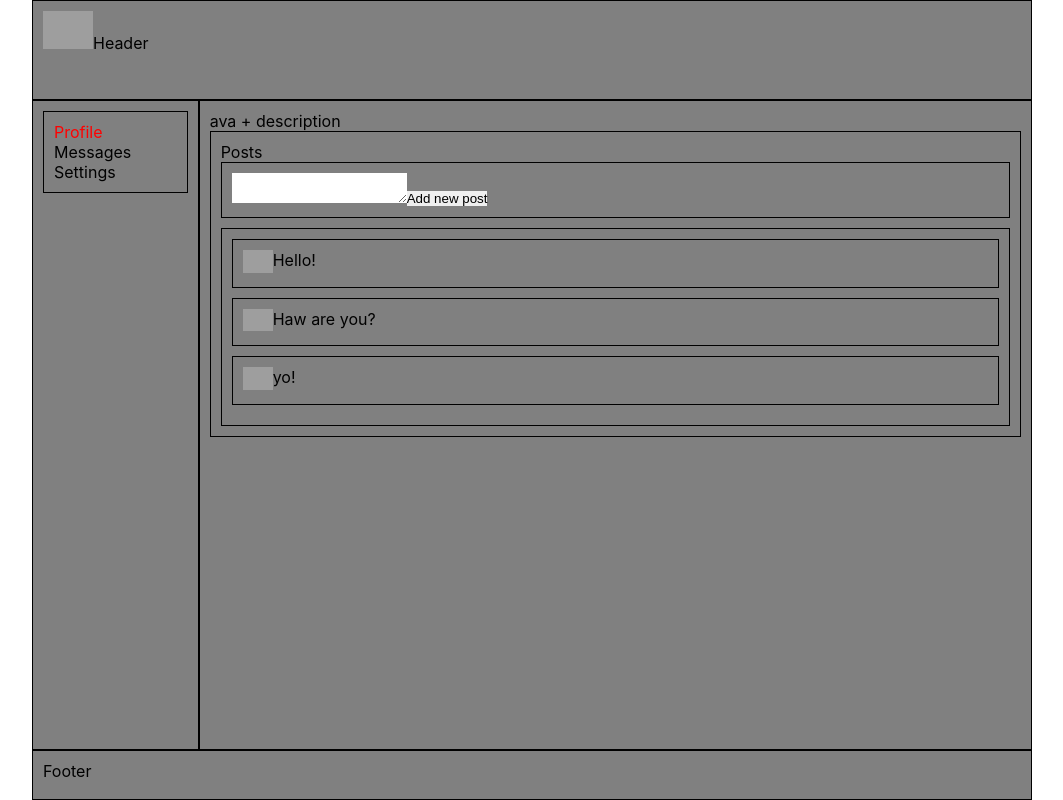
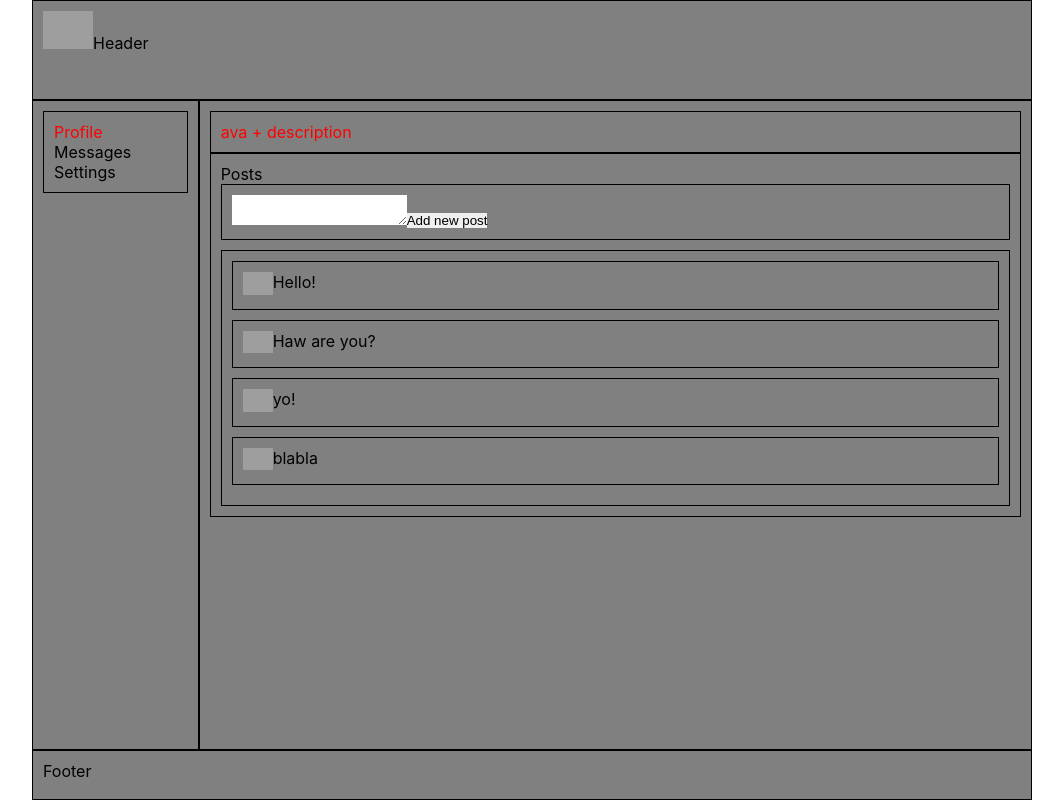
Before and after one commit to Artivan666/my_new_app, a React (Create React App) app in the folder my-app/: page /profile in a window 1280 px wide. Shown: the whole page, without its empty margins (108-1171 px from the left). Built offline with nearby package versions, Linux system fonts and the light colour scheme; grey boxes are pictures that could not be loaded.

Commit message:
lesson #28

```diff
--- a/my-app/src/App.js
+++ b/my-app/src/App.js
@@ -5,9 +5,9 @@ import Header from './Header/Header'
 import Profile from './Profile/Profile'
 import Sidebar from './Sidebar/Sidebar'
 import { BrowserRouter, Routes, Route } from 'react-router-dom'
-import Settings from './Sidebar/Settings/Settings'
+import Settings from './Settings/Settings'
 
-const App = () => {
+const App = (props) => {
   return (
     <BrowserRouter>
       <div className="app_wrapper">
@@ -15,8 +15,13 @@ const App = () => {
         <Sidebar />
         <div className="content">
           <Routes>
-            <Route path="/profile" element={<Profile />} />
-            <Route path="/messages" element={<Dialogs />} />
+            <Route path="/profile" element={<Profile posts={props.posts} />} />
+            <Route
+              path="/messages"
+              element={
+                <Dialogs dialogs={props.dialogs} messages={props.messages} />
+              }
+            />
             <Route path="/settings" element={<Settings />} />
           </Routes>
         </div>
--- a/my-app/src/Dialogs/Dialogs.jsx
+++ b/my-app/src/Dialogs/Dialogs.jsx
@@ -5,8 +5,8 @@ import Messages from './Messages/Messages'
 const Dialogs = (props) => {
   return (
     <div className={s.dialogs}>
-      <DialogsList />
-      <Messages />
+      <DialogsList dialogs={props.dialogs} />
+      <Messages messages={props.messages} />
     </div>
   )
 }
--- a/my-app/src/Dialogs/DialogsList/DialogsList.jsx
+++ b/my-app/src/Dialogs/DialogsList/DialogsList.jsx
@@ -2,14 +2,11 @@ import Dialog from './Dialog/Dialog'
 import s from './DialogsList.module.css'
 
 const DialogsList = (props) => {
-  return (
-    <div className={s.dialogs_list}>
-      <Dialog id="1" name="Dimuch" />
-      <Dialog id="2" name="Andrew" />
-      <Dialog id="3" name="Sveta" />
-      <Dialog id="4" name="Sasha" />
-    </div>
-  )
+  const dialogs = props.dialogs.map((d) => (
+    <Dialog key={d.id} id={d.id} name={d.name} />
+  ))
+
+  return <div className={s.dialogs_list}>{dialogs}</div>
 }
 
 export default DialogsList
--- a/my-app/src/Dialogs/Messages/Messages.jsx
+++ b/my-app/src/Dialogs/Messages/Messages.jsx
@@ -2,13 +2,11 @@ import Message from './Message/Message'
 import s from './Messages.module.css'
 
 const Messages = (props) => {
-  return (
-    <div className={s.messages}>
-      <Message message="Hi!" />
-      <Message message="Haw are you?" />
-      <Message message="Lets go!" />
-    </div>
-  )
+  const messages = props.messages.map((m) => (
+    <Message key={m.id} message={m.message} />
+  ))
+
+  return <div className={s.messages}>{messages}</div>
 }
 
 export default Messages
--- a/my-app/src/Profile/Posts/Posts.jsx
+++ b/my-app/src/Profile/Posts/Posts.jsx
@@ -2,6 +2,8 @@ import Post from './Post/Post'
 import s from './Posts.module.css'
 
 const Posts = (props) => {
+  const posts = props.posts.map((p) => <Post key={p.id} message={p.message} />)
+
   return (
     <div className={s.block_post}>
       Posts
@@ -9,11 +11,7 @@ const Posts = (props) => {
         <textarea></textarea>
         <button>Add new post</button>
       </div>
-      <div className={s.post_list}>
-        <Post message="Hello!" />
-        <Post message="Haw are you?" />
-        <Post message="yo!" />
-      </div>
+      <div className={s.post_list}>{posts}</div>
     </div>
   )
 }
--- a/my-app/src/Profile/Profile.jsx
+++ b/my-app/src/Profile/Profile.jsx
@@ -1,11 +1,12 @@
 import Posts from './Posts/Posts'
 import s from './Profile.module.css'
+import ProfileInfo from './ProfileInfo/ProfileInfo'
 
-const Profile = () => {
+const Profile = (props) => {
   return (
     <div className={s.profile}>
-      <div>ava + description</div>
-      <Posts />
+      <ProfileInfo />
+      <Posts posts={props.posts} />
     </div>
   )
 }
--- /dev/null
+++ b/my-app/src/Profile/ProfileInfo/ProfileInfo.jsx
@@ -0,0 +1,7 @@
+import s from './ProfileInfo.module.css'
+
+const ProfileInfo = (props) => {
+  return <div className={s.profileInfo}>ava + description</div>
+}
+
+export default ProfileInfo
--- /dev/null
+++ b/my-app/src/Profile/ProfileInfo/ProfileInfo.module.css
@@ -0,0 +1,5 @@
+.profileInfo {
+  border: 1px solid black;
+  padding: 10px;
+  color: red;
+}
--- a/my-app/src/index.js
+++ b/my-app/src/index.js
@@ -1,17 +1,39 @@
-import React from 'react';
-import ReactDOM from 'react-dom/client';
-import './index.css';
-import App from './App';
-import reportWebVitals from './reportWebVitals';
+import React from 'react'
+import ReactDOM from 'react-dom/client'
+import './index.css'
+import App from './App'
+import reportWebVitals from './reportWebVitals'
 
-const root = ReactDOM.createRoot(document.getElementById('root'));
+const postData = [
+  { id: 1, message: 'Hello!' },
+  { id: 2, message: 'Haw are you?' },
+  { id: 3, message: 'yo!' },
+  { id: 4, message: 'blabla' },
+]
+
+const dialogsData = [
+  { id: 1, name: 'Dimuch' },
+  { id: 2, name: 'Andrew' },
+  { id: 3, name: 'Sveta' },
+  { id: 4, name: 'Sasha' },
+  { id: 5, name: 'Liza' },
+]
+
+const messagesData = [
+  { id: 1, message: 'Hi!' },
+  { id: 2, message: 'Haw are you?' },
+  { id: 3, message: 'Lets go!' },
+  { id: 4, message: 'Hello!!!!!!' },
+]
+
+const root = ReactDOM.createRoot(document.getElementById('root'))
 root.render(
   <React.StrictMode>
-    <App />
+    <App posts={postData} dialogs={dialogsData} messages={messagesData} />
   </React.StrictMode>
-);
+)
 
 // If you want to start measuring performance in your app, pass a function
 // to log results (for example: reportWebVitals(console.log))
 // or send to an analytics endpoint. Learn more: https://bit.ly/CRA-vitals
-reportWebVitals();
+reportWebVitals()
```
